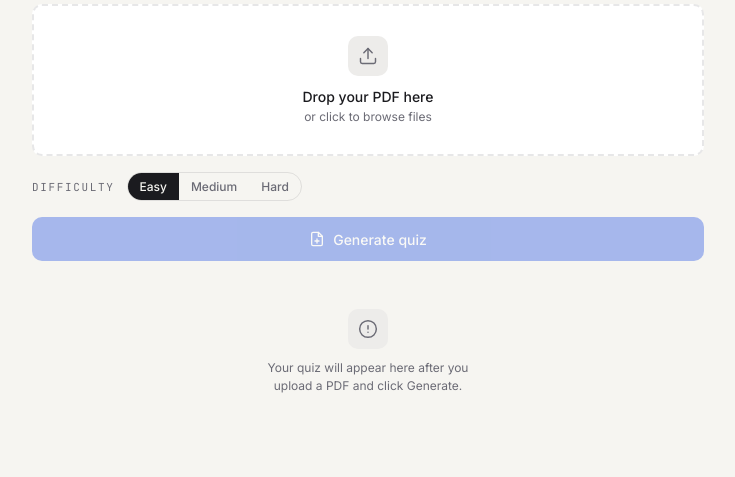
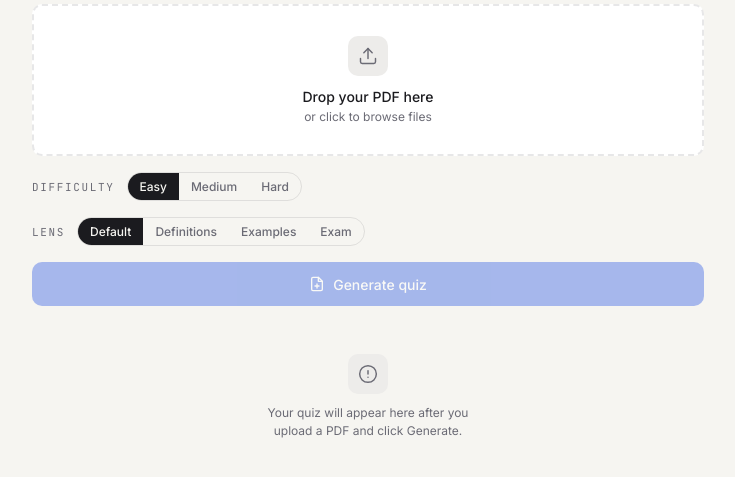
Before and after one commit to zeyadsadek03-prog/Study-buddy, a Flask app: page / in a window 1280 px wide. Shown: the part 166-643 px from the top of the page, without its empty margins (272-1007 px from the left). Run offline with Flask 3, Linux system fonts and the light colour scheme; some web fonts are replaced.

Commit message:
feat: add Custom Quiz Lens (definitions/examples/exam)

```diff
--- a/app.py
+++ b/app.py
@@ -93,6 +93,9 @@ def generate_quiz():
     difficulty = (data.get('difficulty') or 'easy').lower()
     if difficulty not in {'easy', 'medium', 'hard'}:
         difficulty = 'easy'
+    lens = (data.get('lens') or 'default').lower()
+    if lens not in {'default', 'definitions', 'examples', 'exam'}:
+        lens = 'default'
 
     text = load_text(token) if token else ''
     if not text:
@@ -111,12 +114,22 @@ def generate_quiz():
         'medium': 'Focus on interpretation and connecting ideas across the text.',
         'hard': 'Focus on inference, comparison, and deeper analysis beyond explicit statements.',
     }
+    lens_instructions = {
+        'default': '',
+        'definitions': 'Prioritize key terms, acronyms, and conceptual definitions.',
+        'examples': 'Prioritize applied scenarios, use cases, and concrete examples.',
+        'exam': 'Mimic a university exam: include plausible distractors and avoid trivial questions.',
+    }
     prompt = (
         base_prompt
         + '\n\nDifficulty: '
         + difficulty.upper()
         + '. '
         + difficulty_instructions.get(difficulty, difficulty_instructions['easy'])
+        + '\nLens: '
+        + lens.upper()
+        + '. '
+        + (lens_instructions.get(lens, '') or 'Keep questions balanced and directly based on the text.')
     )
     try:
         resp = requests.post(
--- a/templates/index.html
+++ b/templates/index.html
@@ -51,6 +51,16 @@
         </div>
       </div>
 
+      <div class="difficulty-row">
+        <span class="difficulty-label">Lens</span>
+        <div class="difficulty-options" id="lensOptions">
+          <button type="button" class="difficulty-btn active" data-lens="default">Default</button>
+          <button type="button" class="difficulty-btn" data-lens="definitions">Definitions</button>
+          <button type="button" class="difficulty-btn" data-lens="examples">Examples</button>
+          <button type="button" class="difficulty-btn" data-lens="exam">Exam</button>
+        </div>
+      </div>
+
       <button type="button" id="quizBtn" class="primary-btn" style="margin-top: 16px;" disabled>
         <svg viewBox="0 0 24 24" fill="none" stroke="currentColor" stroke-linecap="round" stroke-linejoin="round">
           <path d="M14 2H6a2 2 0 0 0-2 2v16a2 2 0 0 0 2 2h12a2 2 0 0 0 2-2V8z" />
@@ -92,7 +102,24 @@
     let sourceReady = false;
     let currentFile = null;
     let currentDifficulty = 'easy';
+    let currentLens = 'default';
     let hasGenerated = false;
+
+    function setLens(lens) {
+      currentLens = lens;
+      document.querySelectorAll('#lensOptions .difficulty-btn').forEach(btn => {
+        btn.classList.toggle('active', btn.dataset.lens === lens);
+      });
+      if (hasGenerated) {
+        updateQuizBtnLabel();
+      }
+    }
+
+    document.getElementById('lensOptions').addEventListener('click', (e) => {
+      const btn = e.target.closest('.difficulty-btn');
+      if (!btn) return;
+      setLens(btn.dataset.lens);
+    });
 
     function setDifficulty(difficulty) {
       currentDifficulty = difficulty;
@@ -212,7 +239,7 @@
         const res = await fetch('/quiz', {
           method: 'POST',
           headers: { 'Content-Type': 'application/json' },
-          body: JSON.stringify({ token: currentToken, difficulty: currentDifficulty }),
+          body: JSON.stringify({ token: currentToken, difficulty: currentDifficulty, lens: currentLens }),
         });
         const data = await res.json();
         if (!res.ok) throw new Error(data.error || 'Failed to generate quiz');
```
